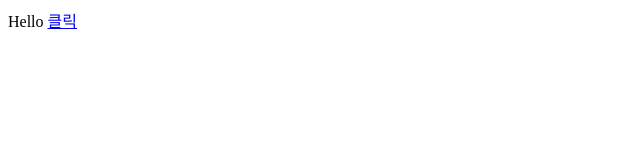
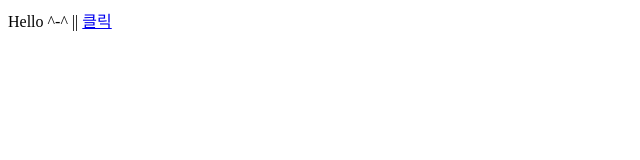
Before and after one commit to Karolline/portfolio, a Vue app: page / in a window 1280 px wide. Shown: the top 160 px of the page, without its empty margins (0-640 px from the left). Built offline with nearby package versions, Linux system fonts and the light colour scheme; the HTML template or start-up script is replaced by a standard one.

Commit message:
자동빌드 및 푸시

```diff
--- a/src/App.vue
+++ b/src/App.vue
@@ -1,6 +1,6 @@
 <template>
   <div id="app">
-    Hello
+    Hello ^-^ ||
     <router-link to="/portfolio/test">클릭</router-link>
     <router-view />
   </div>
```
Also changed, not shown: 6 other files (tests, documents, lock files or other folders).
